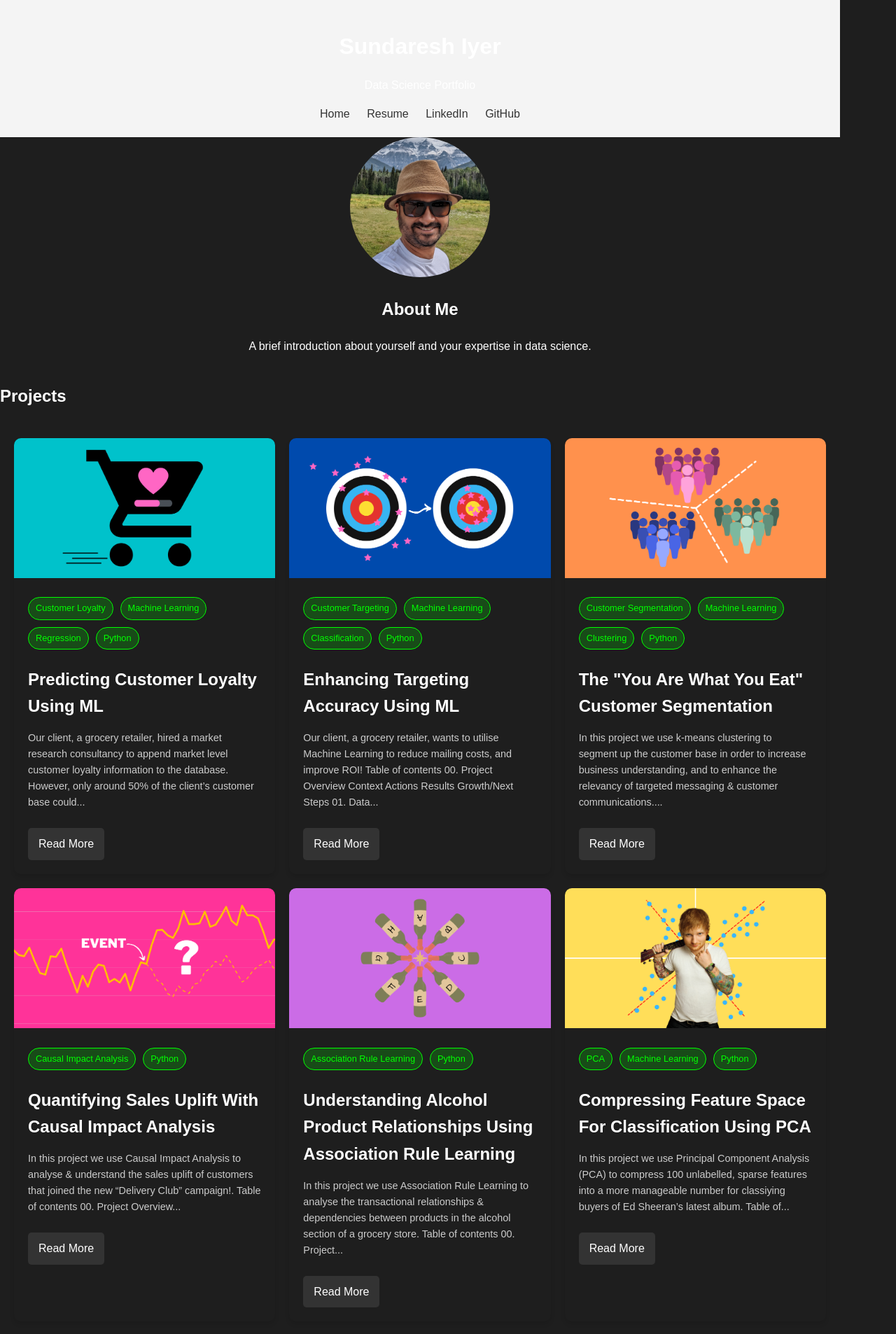
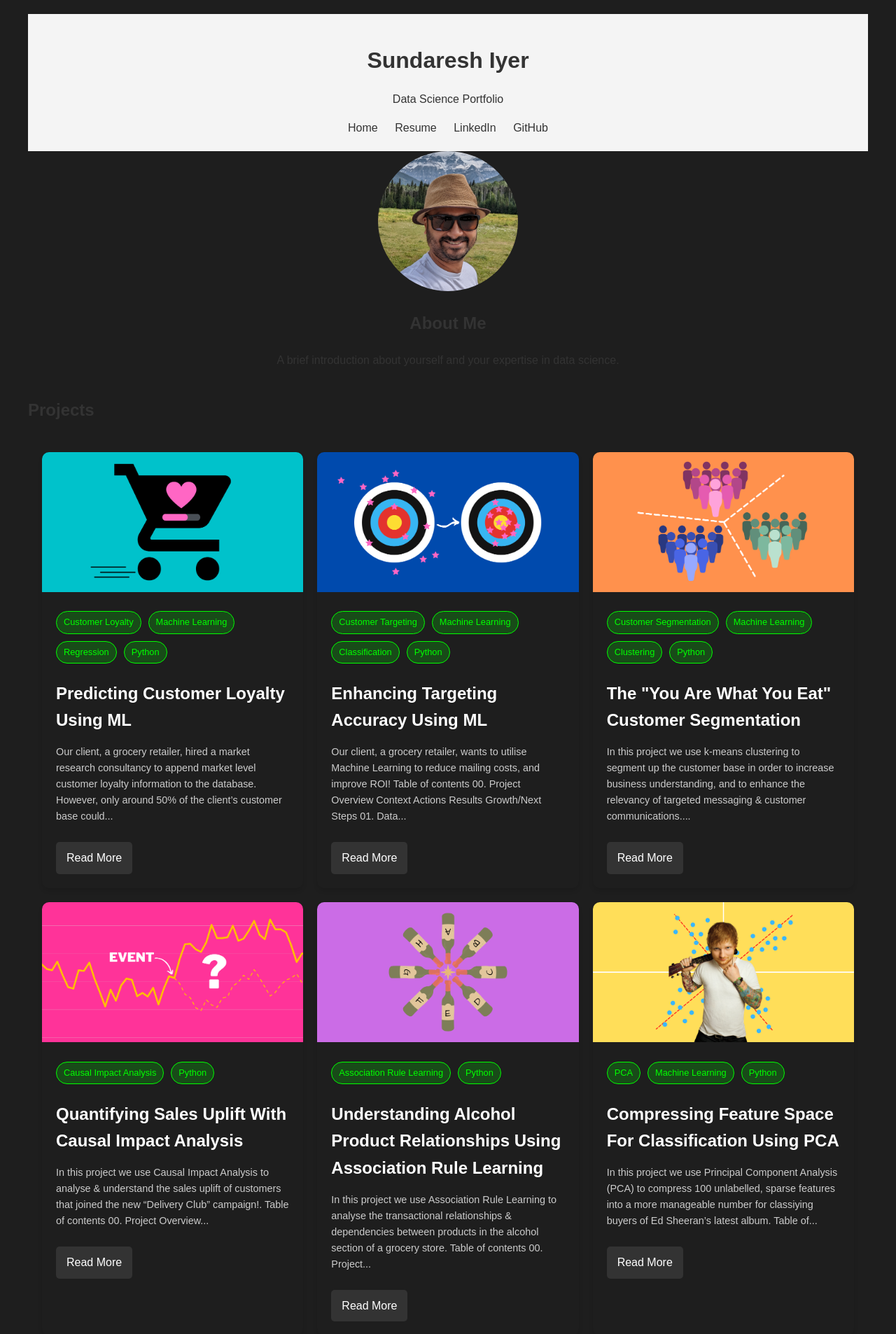
Before and after one commit to IyerS/sundareshiyer.github.io, a Jekyll site: the page built from index.html, in a window 1280 px wide. Shown: the top 1906 px of the page at 70% size. Built offline with Jekyll 4.4.1, drawn with Linux system fonts in a browser that asks for light colours.

Commit message:
Update main.scss

```diff
--- a/assets/css/main.scss
+++ b/assets/css/main.scss
@@ -2,21 +2,16 @@
 ---
 
 body {
+    background-color: #1e1e1e; /* Dark background color */
     font-family: Arial, sans-serif;
     line-height: 1.6;
     color: #333;
+    min-height: 100vh;
     max-width: 1200px;
     margin: 0 auto;
     padding: 20px;
 }
 
-html, body {
-    background-color: #1e1e1e; /* Dark background color */
-    color: #ffffff; /* Light text color for contrast */
-    margin: 0;
-    padding: 0;
-    min-height: 100vh;
-}
 
 header {
     background-color: #f4f4f4;
```
